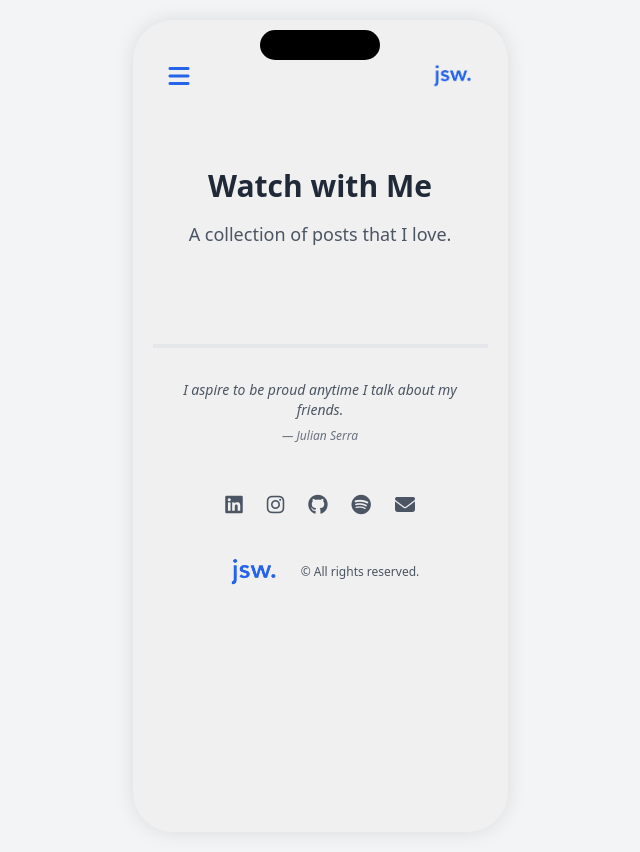
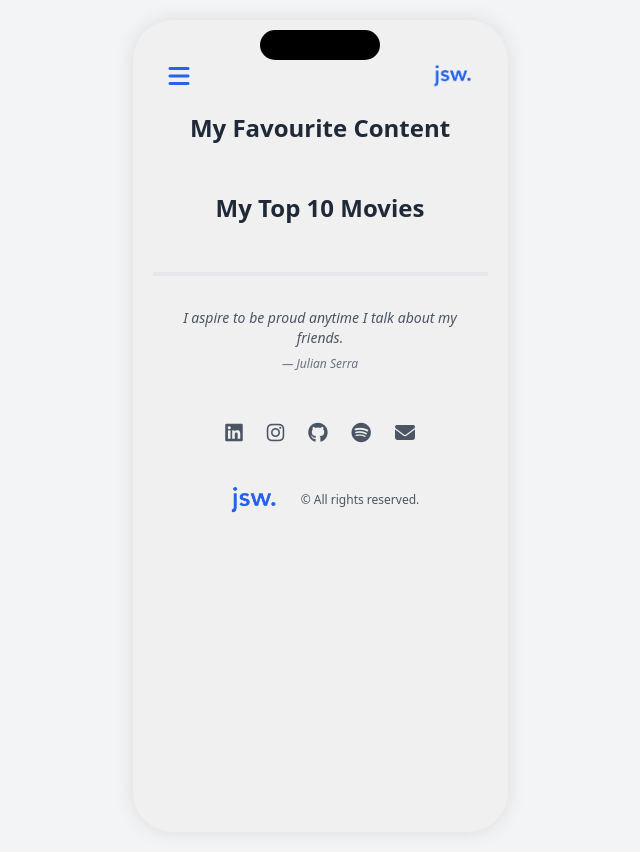
Before and after one commit to julyanserra/julianserra, a Flask app: template templates/favourite_posts.html in a window 1280 px wide. Shown: the whole page, without its empty margins (320-960 px from the left). Run offline with Flask 2, Linux system fonts and the light colour scheme; the template is opened without the code that fills it, so the values that code supplies are empty; some libraries are stand-ins or nearby versions.

Commit message:
fix padding

```diff
--- a/app.py
+++ b/app.py
@@ -119,7 +119,20 @@ def favorite_content():
         }
         # Add more items as needed
     ]
-    return render('favourite_posts.html', content_items=content_items)
+
+    top_movies = [
+    "The Shawshank Redemption",
+    "The Godfather",
+    "The Dark Knight",
+    "12 Angry Men",
+    "Schindler's List",
+    "The Lord of the Rings: The Return of the King",
+    "Pulp Fiction",
+    "The Good, the Bad and the Ugly",
+    "Fight Club",
+    "Forrest Gump"]
+
+    return render('favourite_posts.html', content_items=content_items, top_movies=top_movies)
 
 @app.route('/admin/update_quote/<int:quote_id>', methods=['GET','POST'])
 @app.route('/admin/update_quote', methods=['GET','POST'])
--- a/templates/favourite_posts.html
+++ b/templates/favourite_posts.html
@@ -1,41 +1,43 @@
 {% extends "layout.html" %}
 
 {% block content %}
-<div class="max-w-3xl mx-auto px-4 py-8">
-    <h1 class="text-3xl font-bold mb-4 text-center text-gray-800">Watch with Me</h1>
-    <h5 class="text-lg mb-8 text-center text-gray-600">A collection of posts that I love.</h5>
-    <div class="space-y-6">
+<div class="max-w-3xl mx-auto">
+    <h1 class="text-2xl font-bold mb-6 text-center text-gray-800">My Favourite Content</h1>
+
+    <!-- Watch with Me Section -->
+    <section class="mb-12">
+        <div class="space-y-4">
             {% for item in content_items %}
-        <div class="bg-white rounded-lg shadow-md overflow-hidden hover:shadow-lg transition-shadow duration-300">
-            <div class="p-5 text-center">
-
-                <div class="text-sm text-center items-center mb-3">
+            <div class="bg-white rounded-lg shadow-md overflow-hidden">
+                <div class="p-4">
+                    <div class="flex items-center mb-2">
                         {% if item.category == 'smile' %}
-                    <i class="fas fa-smile text-yellow-500"></i>
+                        <i class="fas fa-smile text-yellow-500 mr-2"></i>
                         {% elif item.category == 'laugh' %}
-                    <i class="fas fa-laugh-beam text-green-500"></i>
+                        <i class="fas fa-laugh-beam text-green-500 mr-2"></i>
                         {% elif item.category == 'cry' %}
-                    <i class="fas fa-sad-tear text-blue-500"></i>
+                        <i class="fas fa-sad-tear text-blue-500 mr-2"></i>
                         {% endif %}
                         <span class="font-medium capitalize">{{item.category}}</span>
                     </div>
                     <p class="text-sm text-gray-600 mb-3">{{ item.description }}</p>
-
-            </div>
-            <div class="bg-gray-50 px-5 py-3">
-                <a href="{{item.link}}">
-                <button class="w-full text-left text-blue-600 hover:text-blue-800 font-medium text-sm flex items-center justify-between" href="{{item.link}}">
-                    <span>View Content</span>
-                    <i class="fas fa-chevron-right ml-2"></i>
-                </button>
+                    <a href="#" class="text-blue-600 hover:text-blue-800 font-medium text-sm">
+                        View Content
                     </a>
                 </div>
             </div>
             {% endfor %}
         </div>
+    </section>
+
+    <!-- Top 10 Movies Section -->
+    <section>
+        <h2 class="text-2xl font-bold mb-4 text-gray-800">My Top 10 Movies</h2>
+        <ol class="list-decimal list-inside space-y-2">
+            {% for movie in top_movies %}
+            <li class="text-lg text-gray-800">{{ movie }}</li>
+            {% endfor %}
+        </ol>
+    </section>
 </div>
 {% endblock %}
-
-{% block scripts %}
-
-{% endblock %}
--- a/templates/layout.html
+++ b/templates/layout.html
@@ -99,7 +99,7 @@
         <div class="iphone-content">
             <div class="container mx-auto px-2 py-2">
 
-                <header class="text-center mb-8 relative flex justify-between items-center">
+                <header class="text-center mb-2 relative flex justify-between items-center">
                     <button id="menu-toggle" class="p-2 text-blue-600 hover:text-blue-800">
                         <i class="fas fa-bars text-2xl"></i>
                     </button>
--- a/templates/recipes.html
+++ b/templates/recipes.html
@@ -2,7 +2,7 @@
 
 {% block content %}
 <div class="max-w-3xl mx-auto">
-    <h1 class="text-3xl font-bold mb-8 text-center text-gray-800">My Recipes</h1>
+    <h1 class="text-2xl font-bold mb-8 text-center text-gray-800">My Recipes</h1>
     <h5 class="text mb-8 text-center text-gray-800">Don't be alarmed by the sophistication of these recipes.</h5>
     <div class="space-y-6">
         {% for recipe in recipes %}
```
Lines whose indentation alone changed are shown as unchanged.
